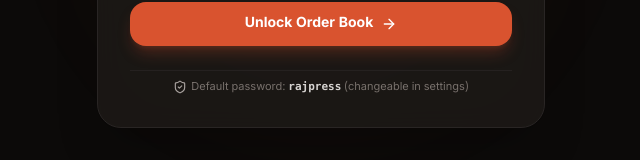
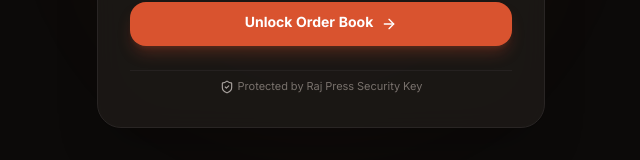
Before and after one commit to Raj-Press/raj-press, a React (Vite) app: page / in a window 1280 px wide. Shown: the part 505-665 px from the top of the page, without its empty margins (319-959 px from the left). Built offline with nearby package versions, Linux system fonts and the light colour scheme; no server answers; the database is empty.

Commit message:
fix(auth): remove default password hint from lock screen

```diff
--- a/src/components/auth/LockScreen.tsx
+++ b/src/components/auth/LockScreen.tsx
@@ -1,5 +1,5 @@
 import React, { useState } from 'react';
-import { verifyPassword, unlockApp, isCustomPasswordSet, DEFAULT_INITIAL_PASSWORD } from '../../lib/auth';
+import { verifyPassword, unlockApp } from '../../lib/auth';
 import { Lock, Eye, EyeOff, KeyRound, ShieldAlert, ArrowRight, ShieldCheck } from 'lucide-react';
 
 interface LockScreenProps {
@@ -12,7 +12,6 @@ export const LockScreen: React.FC<LockScreenProps> = ({ onUnlock }) => {
   const [rememberDevice, setRememberDevice] = useState(false);
   const [errorMsg, setErrorMsg] = useState('');
   const [isVerifying, setIsVerifying] = useState(false);
-  const hasCustomPass = isCustomPasswordSet();
 
   const handleUnlockSubmit = async (e: React.FormEvent) => {
     e.preventDefault();
@@ -136,16 +135,12 @@ export const LockScreen: React.FC<LockScreenProps> = ({ onUnlock }) => {
           </button>
         </form>
 
-        {/* Footer Hint for default setup */}
+        {/* Footer Security Badge */}
         <div className="pt-2 border-t border-stone-800/80 text-[11px] text-stone-500">
-          {!hasCustomPass ? (
-            <p className="flex items-center justify-center gap-1">
-              <ShieldCheck className="w-3.5 h-3.5 text-stone-400" />
-              <span>Default password: <strong className="text-stone-300 font-mono">{DEFAULT_INITIAL_PASSWORD}</strong> (changeable in settings)</span>
-            </p>
-          ) : (
-            <p>Protected by Raj Press Security Key</p>
-          )}
+          <p className="flex items-center justify-center gap-1">
+            <ShieldCheck className="w-3.5 h-3.5 text-stone-400" />
+            <span>Protected by Raj Press Security Key</span>
+          </p>
         </div>
 
       </div>
```
